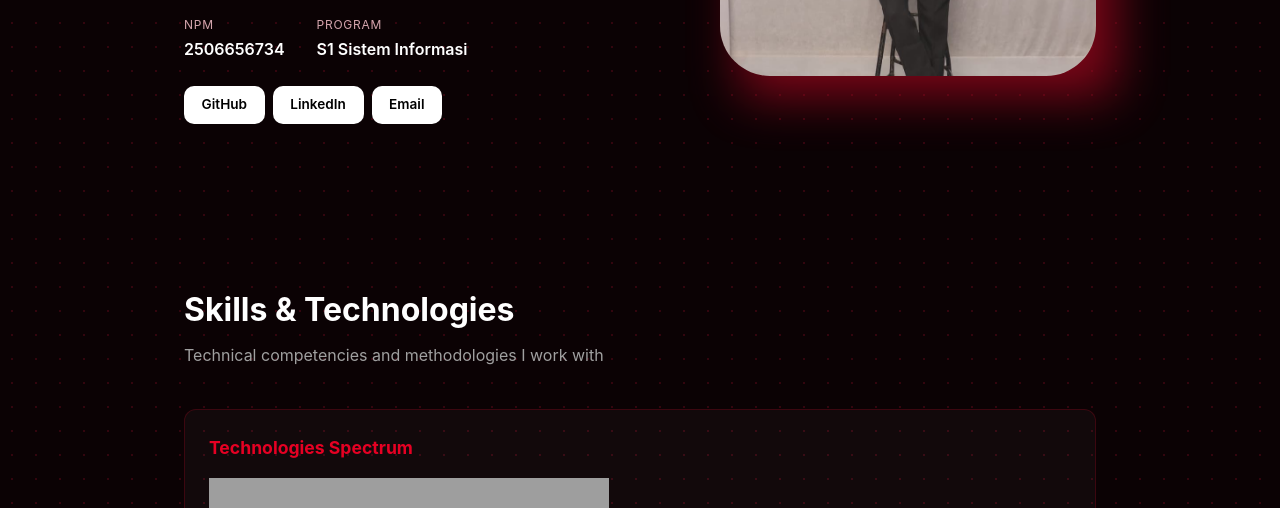
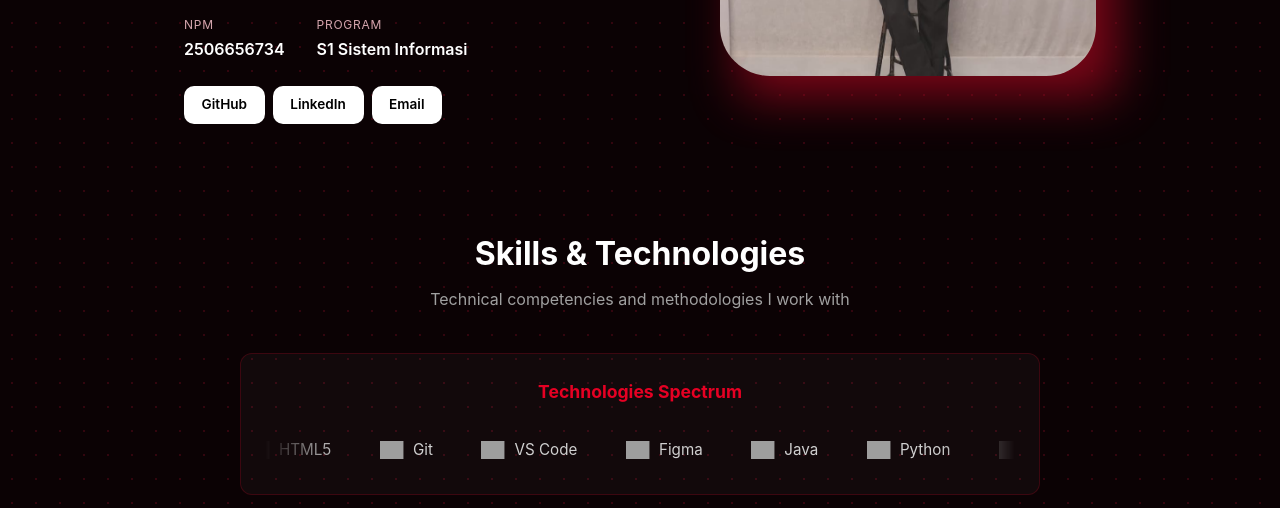
Before and after one commit to Fathir-athaa/myportofolio, a Django app: page / in a window 1280 px wide. Shown: the part 493-1001 px from the top of the page. Run offline with Django 5.2, Linux system fonts and the light colour scheme; grey boxes are pictures that could not be loaded.

Commit message:
style(skills): add layout rules and marquee scroll keyframes

```diff
--- a/static/css/style.css
+++ b/static/css/style.css
@@ -1,72 +1,8 @@
+/*ABOUT ME*/
 * {
   margin: 0;
   padding: 0;
   box-sizing: border-box;
-}
-/* Smooth Scroll Effect untuk Seluruh Halaman */
-html {
-  scroll-behavior: smooth;
-}
-
-/* Seksi Skills */
-.skills-section {
-  padding: 5rem 0;
-}
-
-.section-title {
-  font-size: 2rem;
-  color: #ffffff;
-  margin-bottom: 0.5rem;
-}
-
-.section-subtitle {
-  color: #a0a0a0;
-  margin-bottom: 2.5rem;
-}
-
-/* Grid Tata Letak Kartu Skills */
-.skills-grid {
-  display: grid;
-  grid-template-columns: repeat(auto-fit, minmax(220px, 1fr));
-  gap: 1.5rem;
-}
-
-/* Kartu Skill Tema Dark Crimson */
-.skill-card {
-  background-color: rgba(255, 255, 255, 0.03);
-  border: 1px solid rgba(230, 0, 35, 0.2);
-  border-radius: 12px;
-  padding: 1.5rem;
-  transition: all 0.3s ease;
-}
-
-.skill-card:hover {
-  border-color: rgba(230, 0, 35, 0.6);
-  box-shadow: 0 0 20px rgba(230, 0, 35, 0.25);
-  transform: translateY(-4px);
-}
-
-.skill-card h3 {
-  font-size: 1.1rem;
-  color: #e60023;
-  margin-bottom: 1rem;
-}
-
-.skill-list {
-  list-style: none;
-  padding: 0;
-  margin: 0;
-}
-
-.skill-list li {
-  color: #d0d0d0;
-  padding: 0.4rem 0;
-  font-size: 0.95rem;
-  border-bottom: 1px solid rgba(255, 255, 255, 0.05);
-}
-
-.skill-list li:last-child {
-  border-bottom: none;
 }
 
 :root {
@@ -304,3 +240,104 @@ h1,
     transform: scale(1);
   }
 }
+
+/*SKILLS*/
+.skills-section {
+  padding: 1.5rem 0 4rem 0;
+}
+
+/*Judul & Subjudul*/
+.skills-header {
+  text-align: center;
+  margin-bottom: 2.5rem;
+}
+
+.section-title {
+  font-size: 2rem;
+  color: #ffffff;
+  margin-bottom: 0.5rem;
+}
+
+.section-subtitle {
+  color: #a0a0a0;
+  margin-bottom: 0;
+}
+
+/* Base Kartu Skills */
+.skill-card {
+  background-color: rgba(255, 255, 255, 0.03);
+  border: 1px solid rgba(230, 0, 35, 0.2);
+  border-radius: 12px;
+  padding: 1.5rem;
+  transition: all 0.3s ease;
+}
+
+.skill-card:hover {
+  border-color: rgba(230, 0, 35, 0.6);
+  box-shadow: 0 0 20px rgba(230, 0, 35, 0.25);
+  transform: translateY(-4px);
+}
+
+.skill-card h3 {
+  font-size: 1.1rem;
+  color: #e60023;
+  margin-bottom: 1.5rem;
+}
+
+/*Custom Kartu Slider Single*/
+.slider-card {
+  width: 100%;
+  max-width: 800px;
+  margin: 0 auto;
+  overflow: hidden;
+  text-align: center;
+}
+
+/* Container Slider dengan Efek Fading Transparan di Ujung Kiri & Kanan */
+.slider-container {
+  width: 100%;
+  overflow: hidden;
+  padding: 0.5rem 0;
+  mask-image: linear-gradient(to right, transparent, black 10%, black 90%, transparent);
+  -webkit-mask-image: linear-gradient(to right, transparent, black 10%, black 90%, transparent);
+}
+
+/*Track Berisi Ikon yang Bergeser*/
+.slider-track {
+  display: flex;
+  align-items: center;
+  gap: 3rem;
+  width: max-content;
+  animation: logo-scroll 18s linear infinite;
+}
+
+/*Animasi berenti Sementara Saat Kursor Mengarah ke Slider*/
+.slider-container:hover .slider-track {
+  animation-play-state: paused;
+}
+
+/*Item Ikon di Dalam Slider*/
+.slide-item {
+  display: flex;
+  align-items: center;
+  gap: 0.6rem;
+  color: #d0d0d0;
+  font-size: 0.95rem;
+  white-space: nowrap;
+}
+
+.slide-item img {
+  width: 24px;
+  height: 24px;
+  object-fit: contain;
+}
+
+/*Keyframes Pergeseran*/
+@keyframes logo-scroll {
+  0% {
+    transform: translateX(0);
+  }
+  100% {
+    transform: translateX(-50%);
+  }
+}
```
